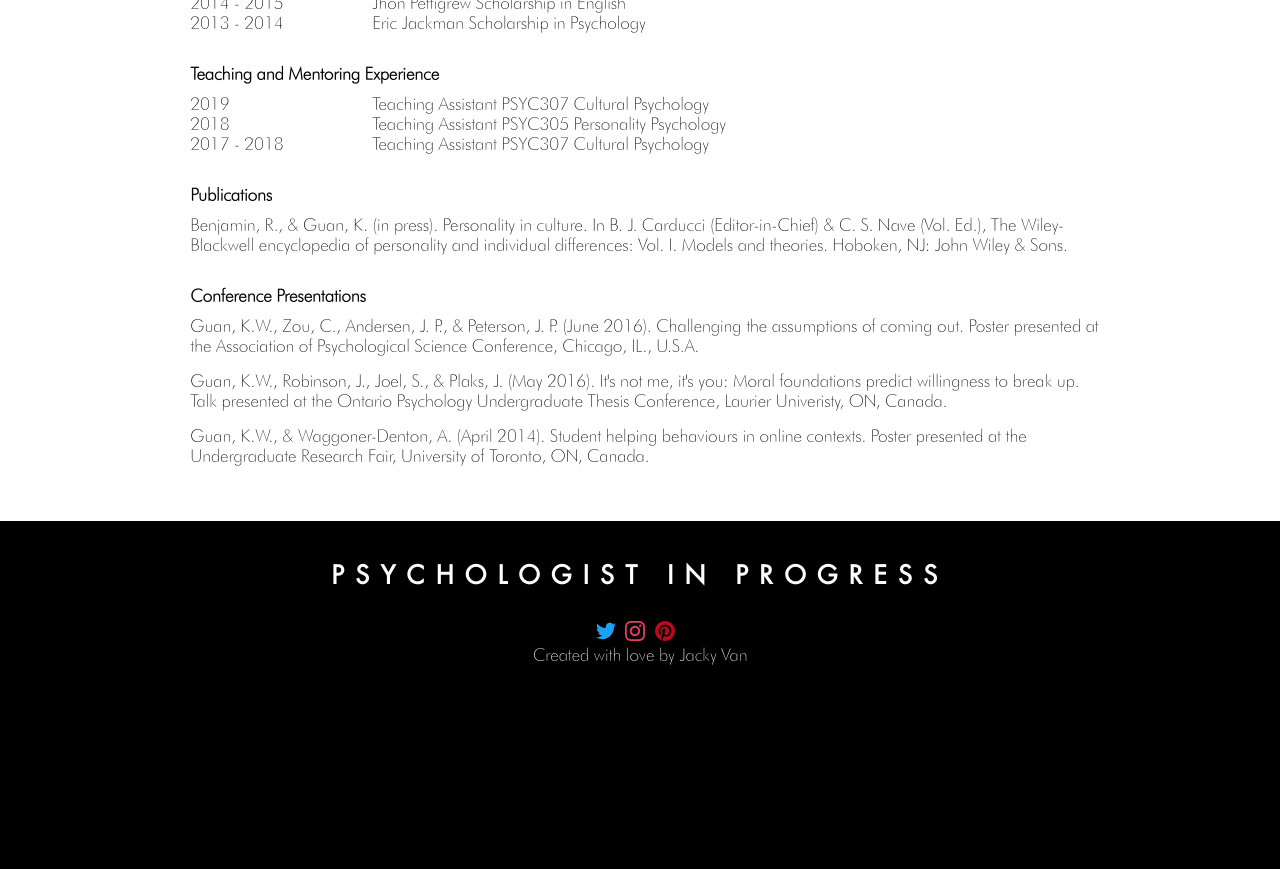
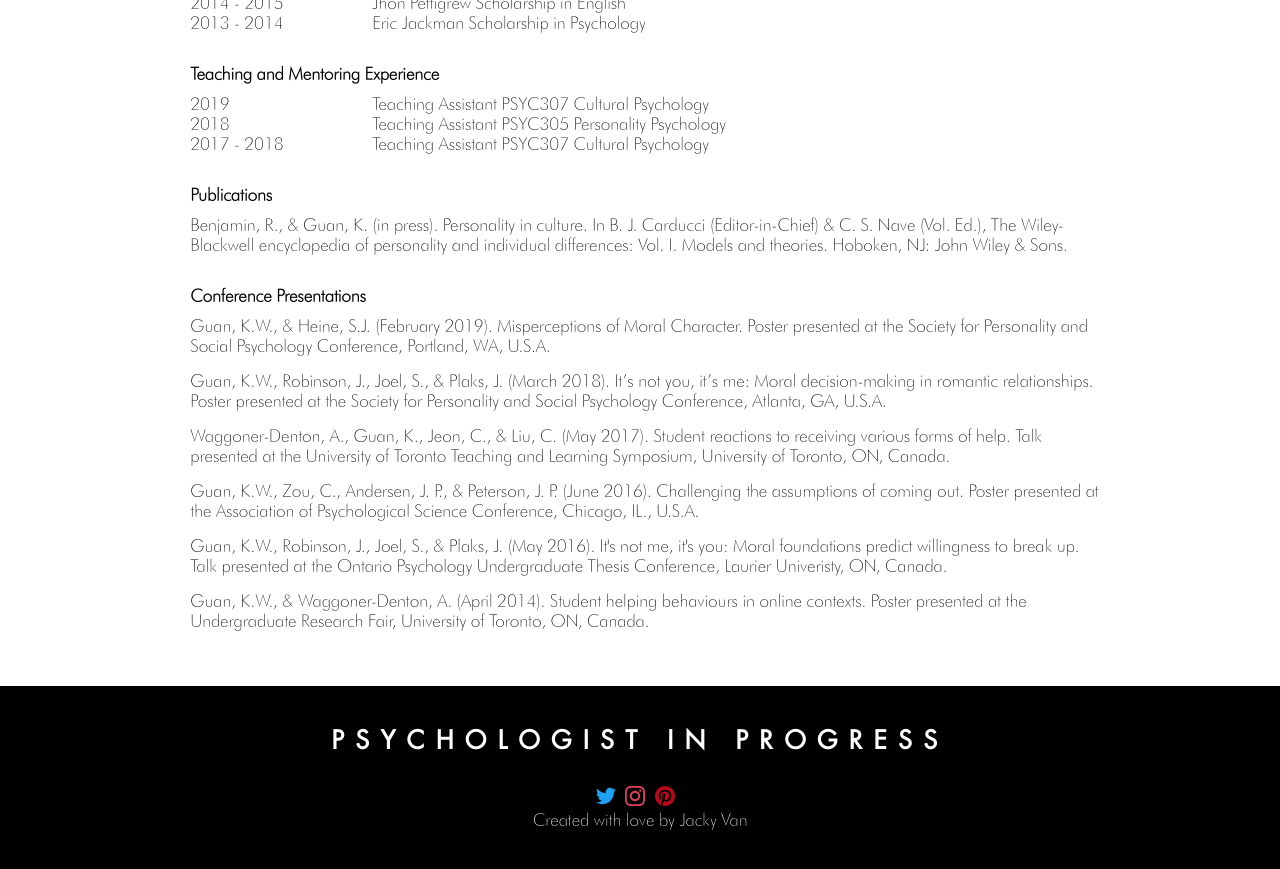
Before and after one commit to Jaacky/katewguan.com, a Jekyll site: the page built from cv/index.html, in a window 1280 px wide and 900 px high, scrolled down 619 px. Shown: the top 869 px of the window. Built offline with Jekyll 4.4.1, drawn with Linux system fonts in a browser that asks for light colours; before the commit the page ends 1354 px from its top, so only the background shows below that.

Commit message:
Adding more conferences

```diff
--- a/_data/conferences.yml
+++ b/_data/conferences.yml
@@ -1,3 +1,28 @@
+- names :
+    - Guan, K.W.
+    - Heine, S.J.
+  date : February 2019
+  title : Misperceptions of Moral Character.
+  location : Poster presented at the Society for Personality and Social Psychology Conference, Portland, WA, U.S.A.
+
+- names :
+    - Guan, K.W.
+    - Robinson, J.
+    - Joel, S.
+    - Plaks, J.
+  date : March 2018
+  title : "It’s not you, it’s me: Moral decision-making in romantic relationships."
+  location : Poster presented at the Society for Personality and Social Psychology Conference, Atlanta, GA, U.S.A.
+
+- names :
+    - Waggoner-Denton, A.
+    - Guan, K.
+    - Jeon, C.
+    - Liu, C.
+  date : May 2017
+  title : Student reactions to receiving various forms of help.
+  location : Talk presented at the University of Toronto Teaching and Learning Symposium, University of Toronto, ON, Canada.
+
 - names :
     - Guan, K.W.
     - Zou, C.
```
